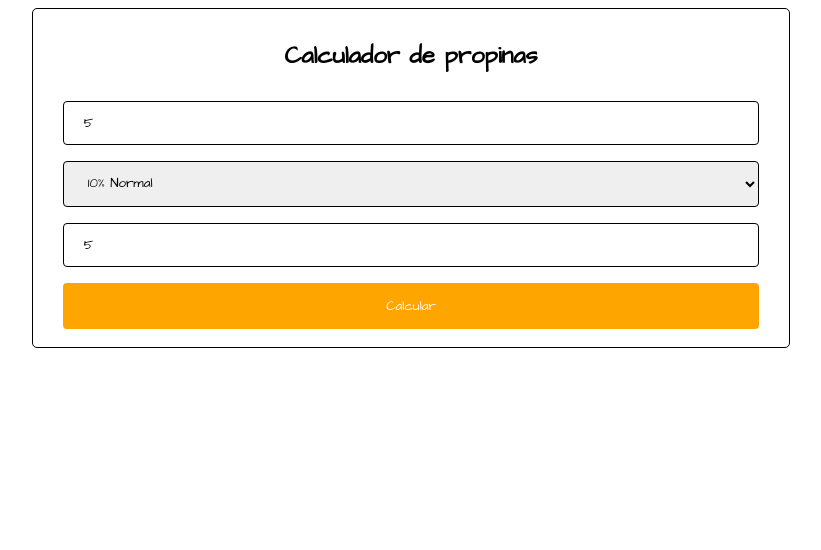
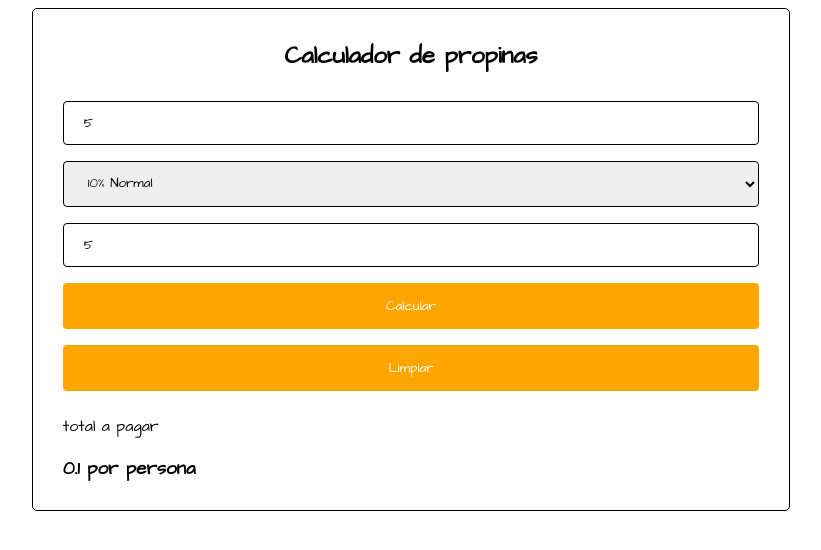
Before and after one commit to arnaubalart/App-Propinas-JS, a plain HTML site: page index.html in a window 1280 px wide. Both pictures are taken after typing "5", "5" into the empty fields and a click on the input "Calcular". Shown: the whole page, without its empty margins (229-1050 px from the left). Drawn offline with Linux system fonts and the light colour scheme.

Commit message:
calculadora finalizada con JS

```diff
--- a/css/style.css
+++ b/css/style.css
@@ -29,6 +29,21 @@ input[type=submit]:hover {
     background-color: rgba(255, 166, 0, 0.906);
 }
 
+button {
+    width: 100%;
+    background-color: orange;
+    color: white;
+    padding: 14px 20px;
+    margin: 8px 0;
+    border: none;
+    border-radius: 4px;
+    cursor: pointer;
+}
+
+button:hover {
+    background-color: rgba(255, 166, 0, 0.906);
+}
+
 .main {
     border-radius: 5px;
     border: 1px solid black;
--- a/index.html
+++ b/index.html
@@ -29,9 +29,11 @@
             <option value="0.05">5% Malo</option>
         </select>
             <input type="number" class="personas" name="personas" id="personas" placeholder="¿cuentas personas van a pagar?">
-            <input type="submit" value="Calcular" name="submit">
+            <input type="submit" value="Calcular" name="submit"><br>
+            <button type="button" onclick="limpiar();return false">Limpiar</button>
 
         </form>
+        <div id="res"></div>
     </div>
 </body>
 
--- a/js/code.js
+++ b/js/code.js
@@ -1,11 +1,27 @@
 function calculo() {
     // alert("hellow");
-    let totalCuenta = document.getElementById("total").value;
-    let servicio = document.getElementById("servicio").value;
-    let personas = document.getElementById("personas").value;
-    console.log('Total: ' + totalCuenta + ', servicio: ' + servicio + 'personas: ' + personas);
+
+    if (document.getElementById("personas").value <= 0 || document.getElementById("total").value < 0) {
+        alert('Introduce datos coherentes');
+    } else {
+        let totalCuenta = document.getElementById("total").value;
+        let servicio = document.getElementById("servicio").value;
+        let personas = document.getElementById("personas").value;
+        let resultado = totalCuenta * servicio / personas;
+        console.log(resultado);
+        document.getElementById("res").innerHTML = "<p>total a pagar</p><h3>" + resultado + " por persona</h3>";
+    }
+
+    //console.log('Total: ' + totalCuenta + ', servicio: ' + servicio + 'personas: ' + personas);
+
     /*
         let servicio = document.getElementsByName('servicio')[0].value;
         let personas = document.getElementsByClassName('personas')[0].value;
 */
 }
+
+function limpiar() {
+    document.getElementById("total").value = null;
+    document.getElementById("personas").value = null;
+    document.getElementById("res").innerHTML = "";
+}
```
